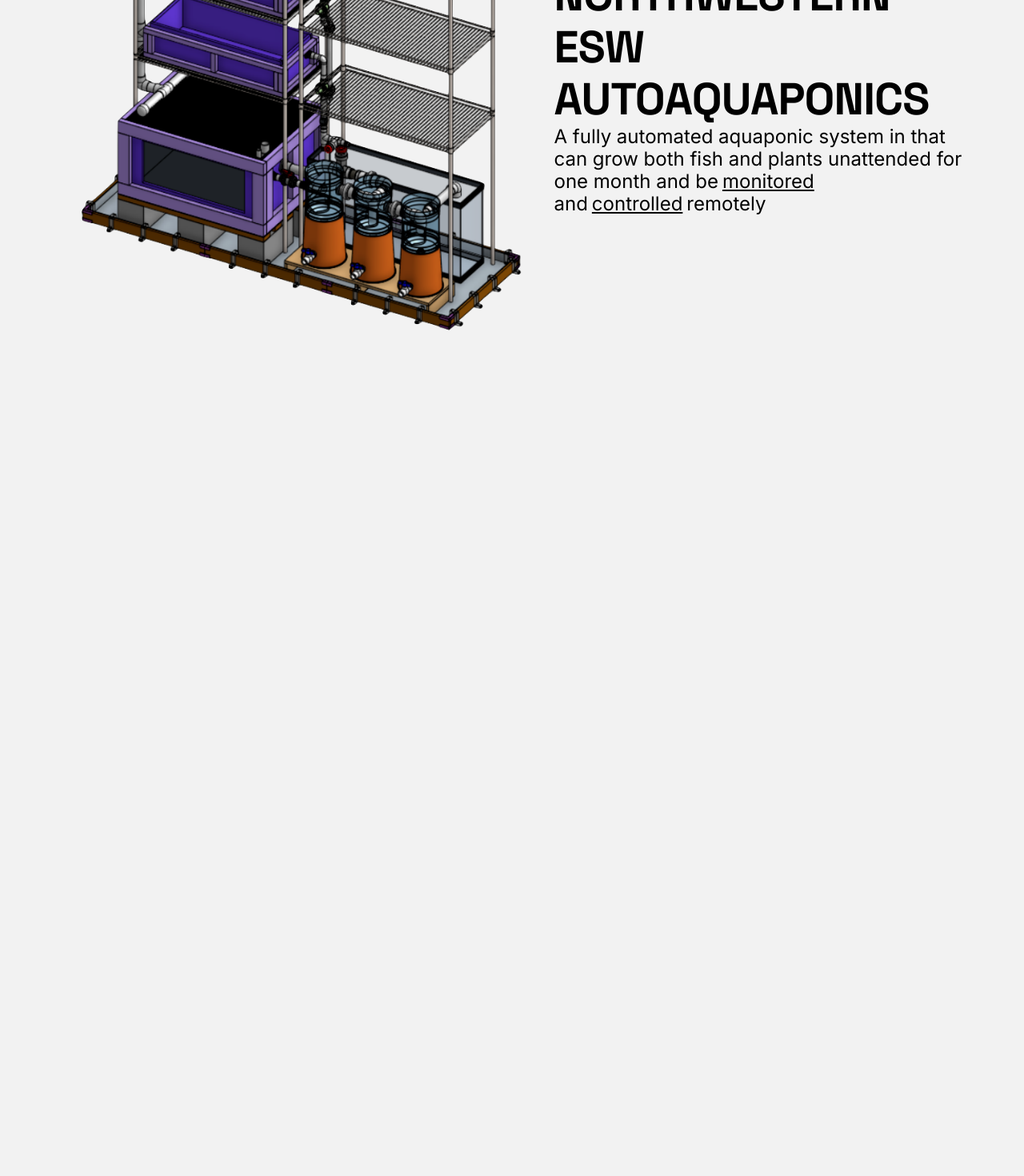
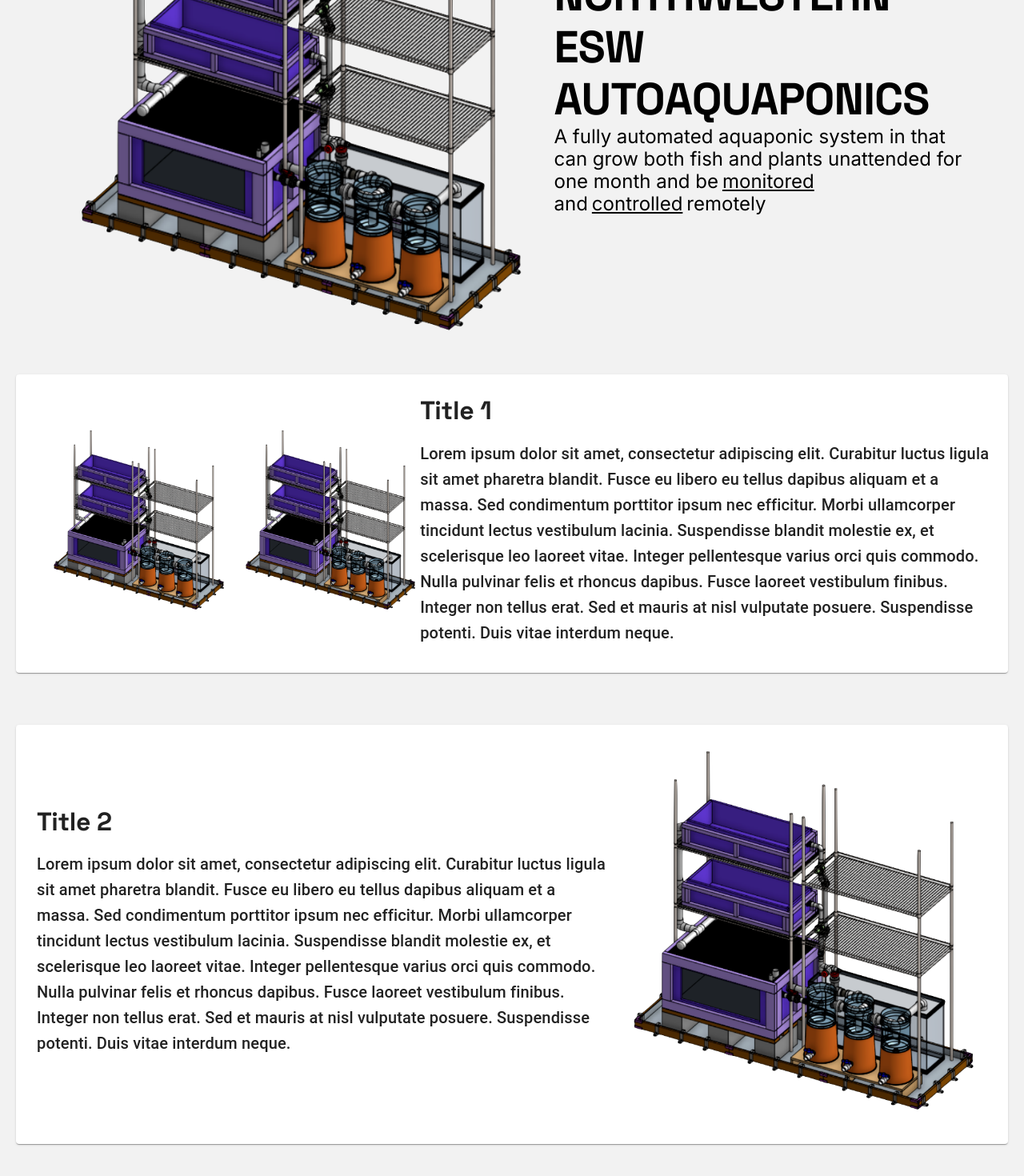
Before and after one commit to ESW-NU/AutoAquaponics-v2.0, a React (Create React App) app: page / in a window 1280 px wide. Shown: the part 310-1780 px from the top of the page at 80% size. Before the commit the page ends 800 px from the top, so only its background shows below. Built offline with nearby package versions, Linux system fonts and the light colour scheme.

Commit message:
added about section to home page

```diff
--- a/src/Pages/Home.jsx
+++ b/src/Pages/Home.jsx
@@ -3,6 +3,7 @@
 import Typography from "@mui/material/Typography";
 import Grid from "@mui/material/Grid";
 import "../CSS/pages.css"
+import AboutSection from "../Components/AboutSection";
 
 const systemCAD = require("../Lib/PlumbingCADclear.png");
 
@@ -36,6 +37,20 @@
           </Grid>
         </Grid>
       </div>
+      <div className="About">
+        <AboutSection
+          image_left={true}
+          title={'Title 1'}
+          text={'Lorem ipsum dolor sit amet, consectetur adipiscing elit. Curabitur luctus ligula sit amet pharetra blandit. Fusce eu libero eu tellus dapibus aliquam et a massa. Sed condimentum porttitor ipsum nec efficitur. Morbi ullamcorper tincidunt lectus vestibulum lacinia. Suspendisse blandit molestie ex, et scelerisque leo laoreet vitae. Integer pellentesque varius orci quis commodo. Nulla pulvinar felis et rhoncus dapibus. Fusce laoreet vestibulum finibus. Integer non tellus erat. Sed et mauris at nisl vulputate posuere. Suspendisse potenti. Duis vitae interdum neque.'}
+          images={[systemCAD, systemCAD]}
+        />
+        <AboutSection
+          image_left={false}
+          title={'Title 2'}
+          text={'Lorem ipsum dolor sit amet, consectetur adipiscing elit. Curabitur luctus ligula sit amet pharetra blandit. Fusce eu libero eu tellus dapibus aliquam et a massa. Sed condimentum porttitor ipsum nec efficitur. Morbi ullamcorper tincidunt lectus vestibulum lacinia. Suspendisse blandit molestie ex, et scelerisque leo laoreet vitae. Integer pellentesque varius orci quis commodo. Nulla pulvinar felis et rhoncus dapibus. Fusce laoreet vestibulum finibus. Integer non tellus erat. Sed et mauris at nisl vulputate posuere. Suspendisse potenti. Duis vitae interdum neque.'}
+          images={[systemCAD]}
+        />
+      </div>
     </div>
   );
 };
```
